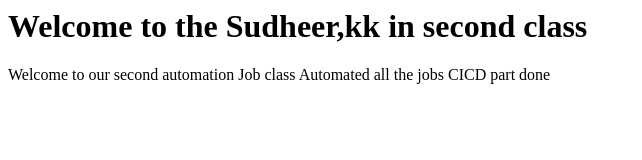
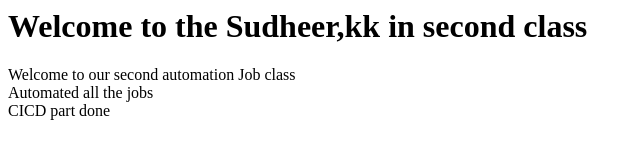
Before and after one commit to ekrpand/jenkis, a plain HTML site: page index.html in a window 1280 px wide. Shown: the whole page, without its empty margins (0-642 px from the left). Drawn offline with Linux system fonts and the light colour scheme.

Commit message:
adding new line for automation

```diff
--- a/index.html
+++ b/index.html
@@ -3,7 +3,7 @@
 <body>
 <h1>Welcome to the Sudheer,kk in second class</h1>
 <b1>Welcome to our second automation Job class</b1>
-<b2>Automated all the jobs</b2>
-<b3>CICD part done</b3>
+<br>Automated all the jobs
+<br>CICD part done
 </body>
 </html>
```
